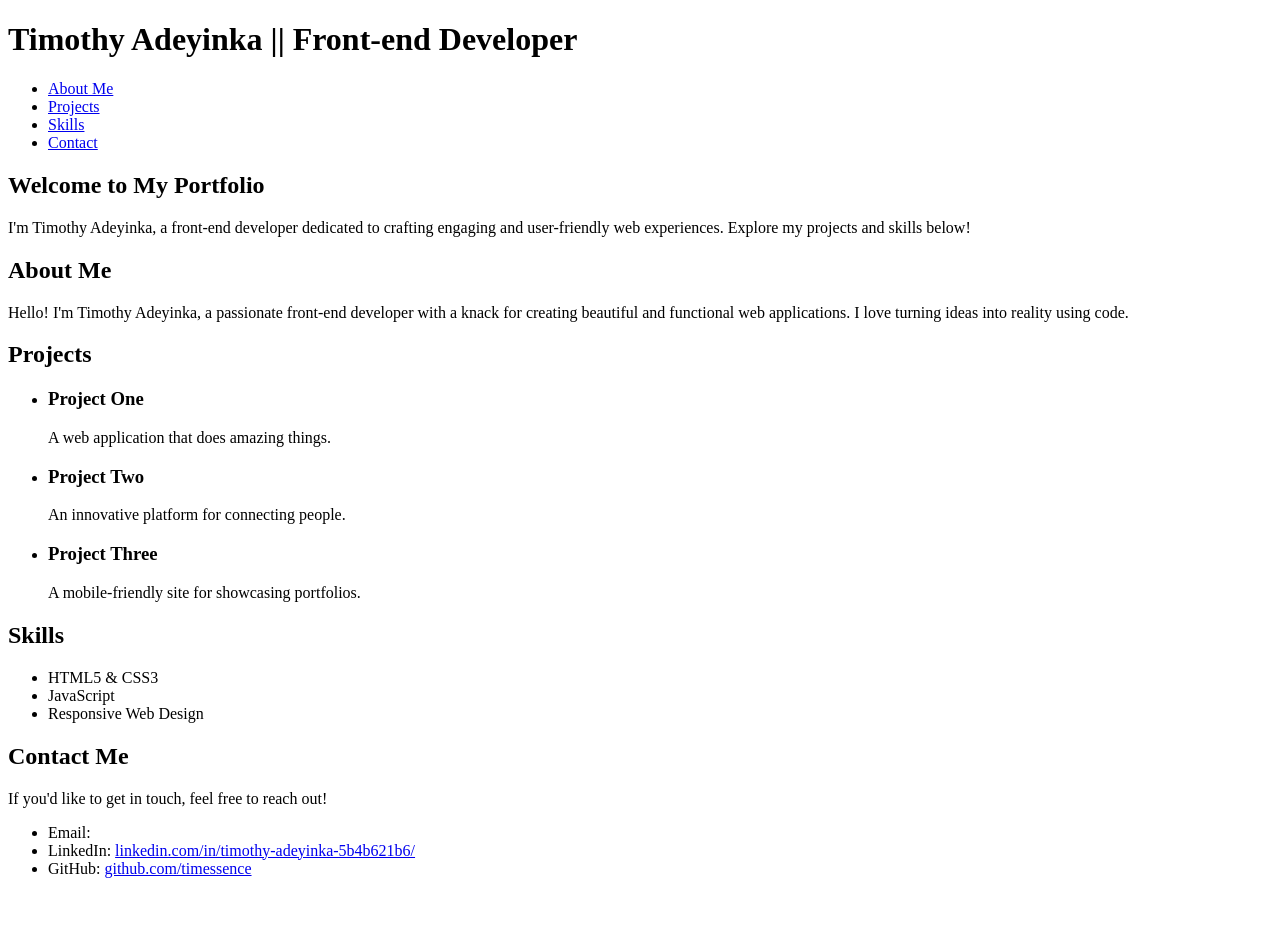
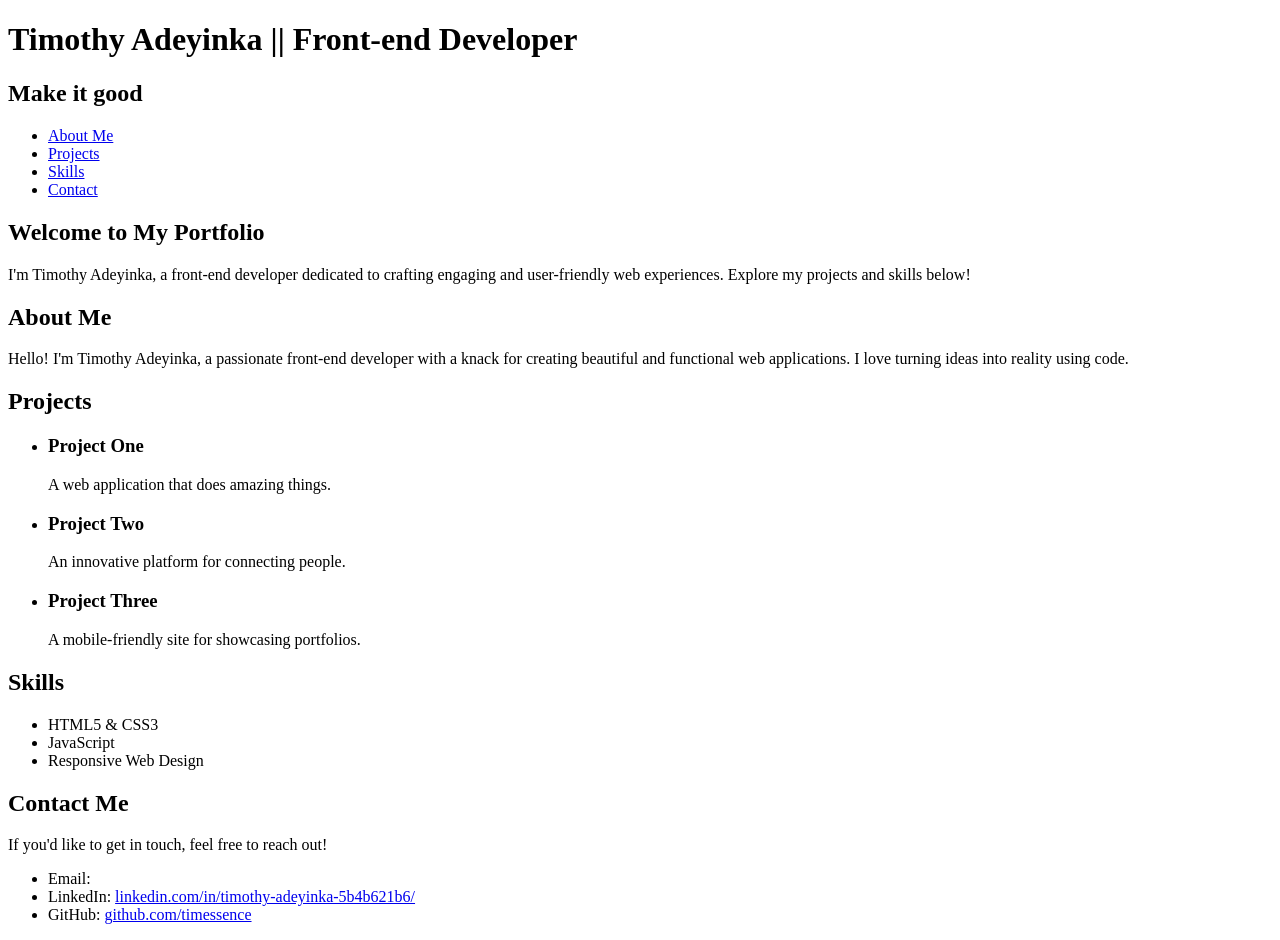
Before and after one commit to timoteaKay/MyPortfolio, a plain HTML site: page index.html in a window 1280 px wide. Before the commit the page ends 894 px from the top, so only its background shows below. Drawn offline with Linux system fonts and the light colour scheme.

Commit message:
second commit

```diff
--- a/index.html
+++ b/index.html
@@ -19,6 +19,7 @@
     <!-- Header -->
     <header>
       <h1>Timothy Adeyinka || Front-end Developer</h1>
+      <h2>Make it good</h2>
       <nav>
         <ul>
           <li><a href="#about">About Me</a></li>
```
